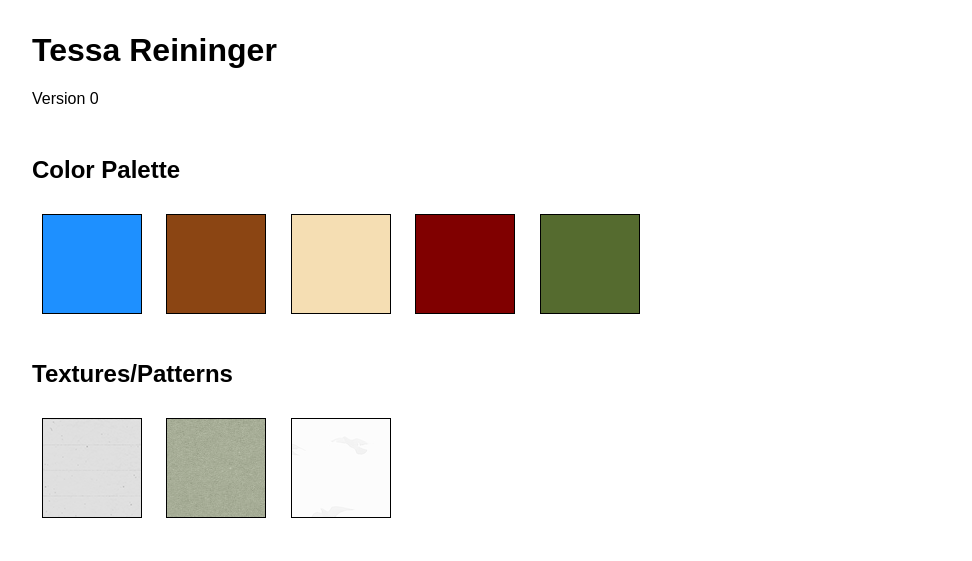
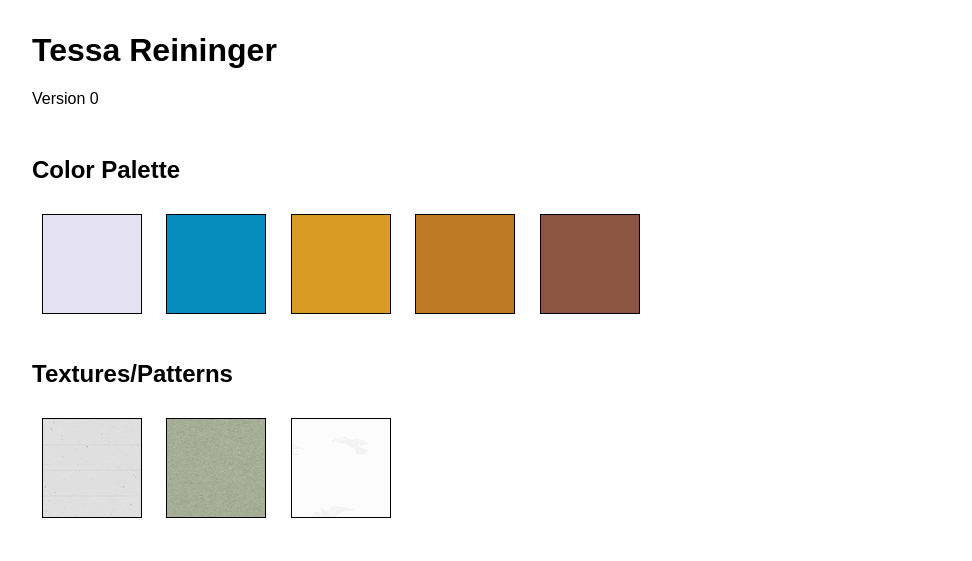
Before and after one commit to treininger/style-tile, a plain HTML site: page index.html in a window 1280 px wide. Shown: the top 561 px of the page, without its empty margins (68-1040 px from the left). Drawn offline with Linux system fonts and the light colour scheme.

Commit message:
Changed the colors

```diff
--- a/css/styles.css
+++ b/css/styles.css
@@ -4,6 +4,7 @@
 
 /* Color Palette */
 
+/*
 .color-1 {
  background: dodgerblue;
 }
@@ -22,6 +23,27 @@
 
 .color-5 {
     background: darkolivegreen;
+}
+*/
+
+.color-1 {
+ background: rgb(228, 225, 242);
+}
+
+.color-2 {
+ background: rgb(6, 140, 189);
+}
+
+.color-3 {
+    background: rgb(216, 155, 36);
+}
+
+.color-4 {
+    background: rgb(189, 123, 40);
+}
+
+.color-5 {
+    background: rgb(139, 85, 66);
 }
 
 /* Textures or Patterns*/
@@ -52,6 +74,12 @@ background: url('../img/notebook.png');
  background: url('../img/iconmonstr-pen-15-icon-256.png');
 }
 
+/* Navigation */
+
+nav li {
+    font-family: 'Dosis', sans-serif;
+}
+
 /* Typography */
 
 
```
